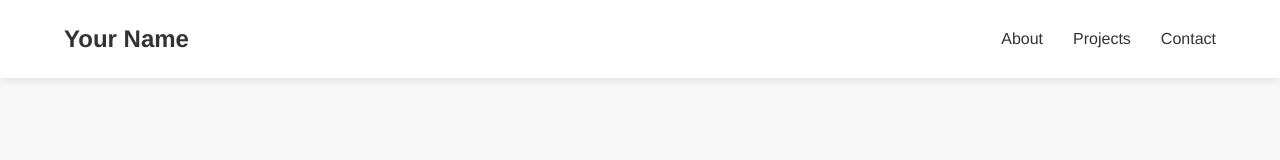
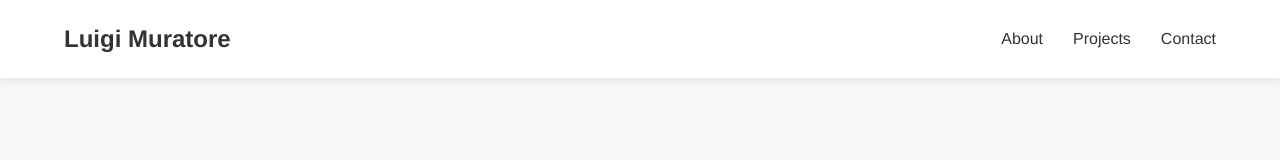
Before and after one commit to luigimuratore/portfolio, a website: page index.html in a window 1280 px wide. Shown: the top 160 px of the page. Drawn offline with Linux system fonts and the light colour scheme.

Commit message:
change name

```diff
--- a/index.html
+++ b/index.html
@@ -13,7 +13,7 @@
 <body>
     <header>
         <nav>
-            <div class="logo">Your Name</div>
+            <div class="logo">Luigi Muratore</div>
             <ul class="nav-links">
                 <li><a href="#about">About</a></li>
                 <li><a href="#projects">Projects</a></li>
```
